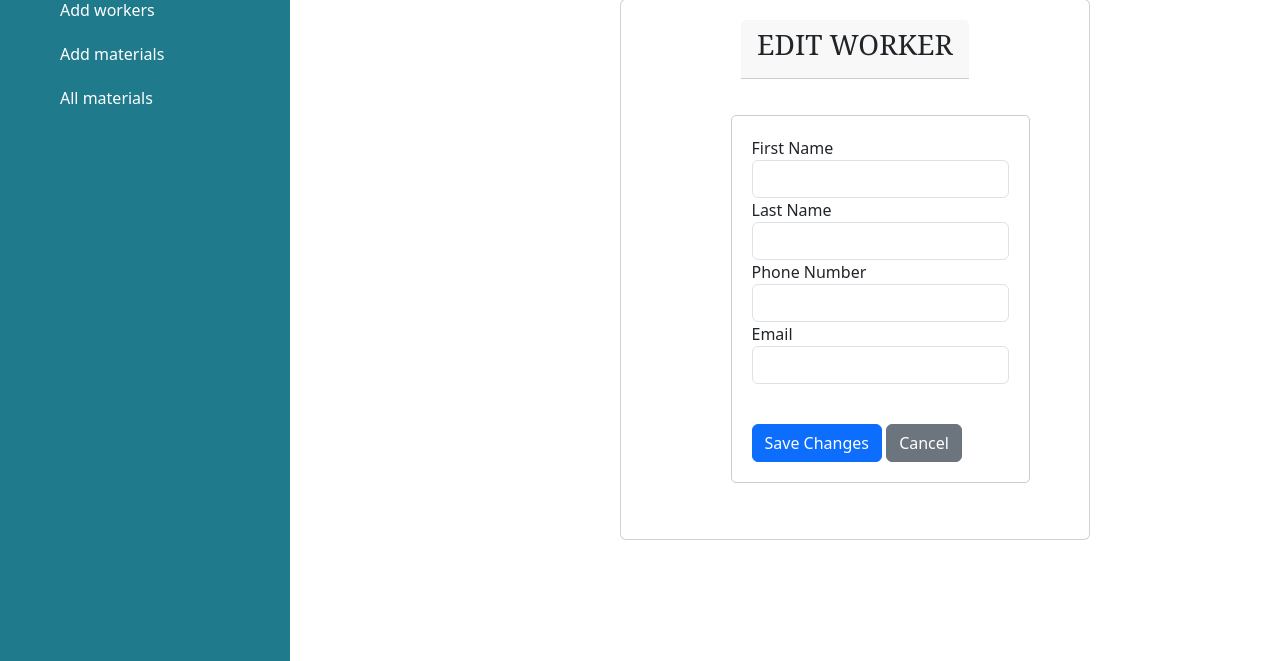
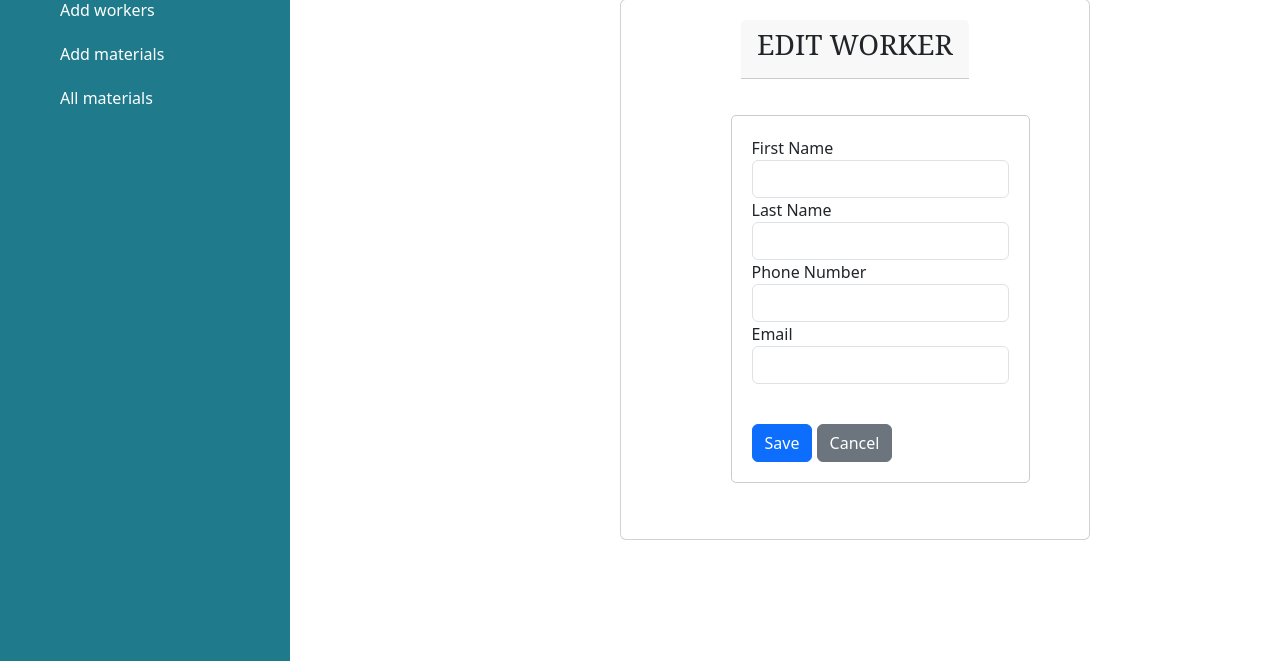
Before and after one commit to EstherAuma/Construction-site, a Django app: template materialTracker/templates/pages/edit-worker.html in a window 1280 px wide. Shown: the part 61-722 px from the top of the page. Run offline with Django 5.2, Linux system fonts and the light colour scheme; the template is opened without the code that fills it: values that come from a table or form of the project are taken from there, others are empty; some libraries are stand-ins or nearby versions.

Commit message:
Remane the button for saving the updated worker

```diff
--- a/materialTracker/templates/pages/edit-worker.html
+++ b/materialTracker/templates/pages/edit-worker.html
@@ -38,7 +38,7 @@
 
                 </div>
                 <br>
-                <button type="submit" class="btn btn-primary mt-3">Save Changes</button>
+                <button type="submit" class="btn btn-primary mt-3">Save</button>
                 <a href="{% url 'worker' %}" class="btn btn-secondary mt-3">Cancel</a>
             </form>
 
```
